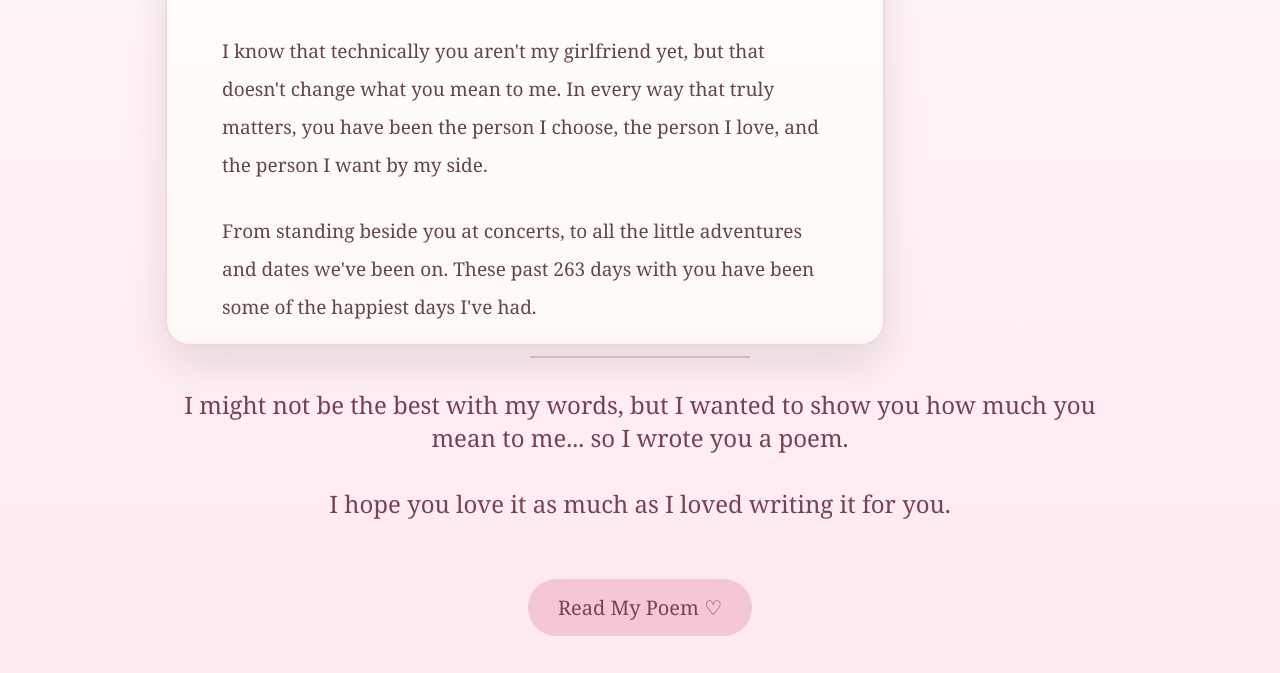
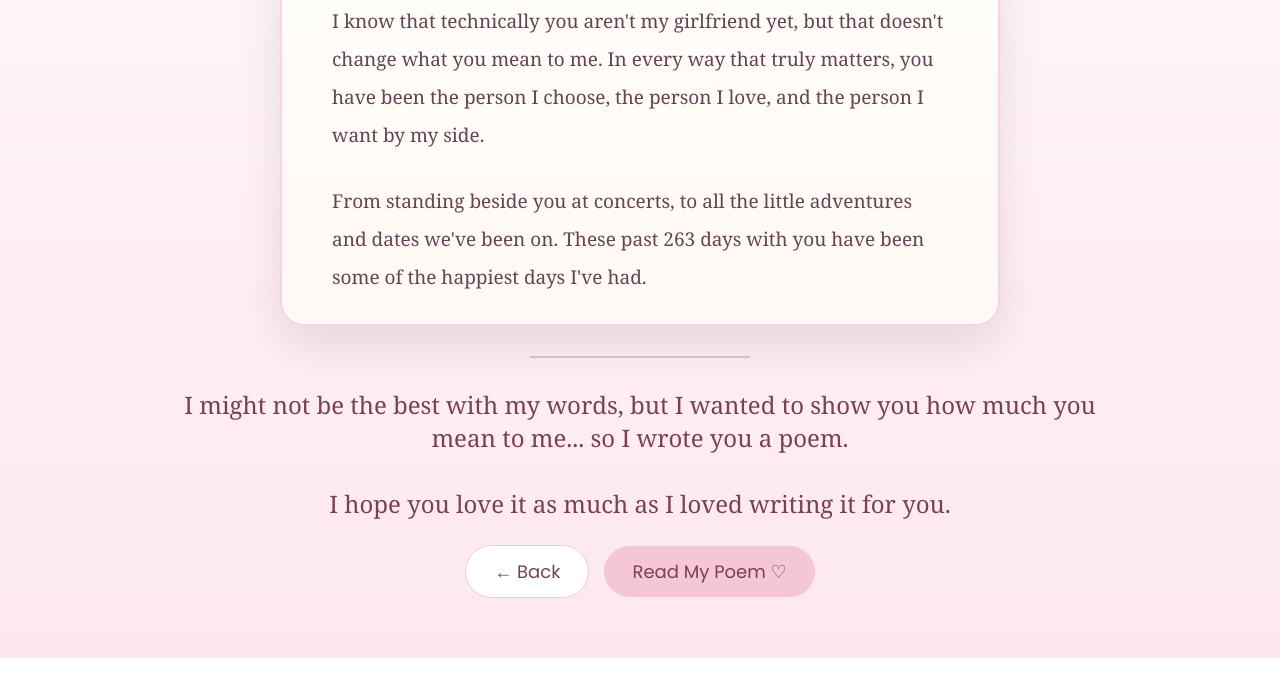
Before and after one commit to ceceararcode/for-amber, a plain HTML site: page letter.html in a window 1280 px wide. Shown: the part 356-1029 px from the top of the page. Drawn offline with Linux system fonts and the light colour scheme.

Commit message:
Add files via upload

```diff
--- a/letter.html
+++ b/letter.html
@@ -67,7 +67,6 @@
             </p>
 
             <div class="signature">
-
                 <div class="signature-heart">♥</div>
                 <p>
                     Yours, always,
@@ -87,10 +86,13 @@
                 <br><br>
                 I hope you love it as much as I loved writing it for you.
             </p>
-
-            <a href="poem.html" class="next-button">
+            <div class="button-container">
+                <a href="index.html" class="back-button">← Back</a>
+                <a href="poem.html" class="next-button">
                 Read My Poem ♡
             </a>
+            </div>
+
     </div>
 
 </body>
--- a/style.css
+++ b/style.css
@@ -75,14 +75,16 @@ p {
 /* LETTER PAGE */
 
 .letter-page {
-    width:90%;
+    width:100%;
     max-width:950px;
+    display:flex;
+    flex-direction:column;
+    align-items:center;
+    justify-content:center;
     text-align:center;
-    padding:60px 0 50px;
+    padding:20px 0;
     margin:0 auto;
 }
-
-
 
 .paper{
 width:100%;
@@ -90,19 +92,15 @@ max-width:720px;
 height:510px;
 overflow-y:auto;
 box-sizing:border-box;
-
-background:
-linear-gradient(
-180deg,
-#fffefb,
-#fff9f5);
-padding:55px;
+background:linear-gradient(180deg,#fffefb,#fff9f5);
+padding:45px 50px;
 border-radius:24px;
 border:2px solid #f6d5df;
 box-shadow:0 18px 45px rgba(0,0,0,.10);
 position:relative;
 line-height:2;
 text-align:left;
+margin:20px auto;
 animation:letterAppear 1s ease;
 }
 
@@ -189,21 +187,37 @@ scale(1);
 
 }
 
-.next-button {
+.button-container {
+    display: flex;
+    gap: 15px;
+    justify-content:center;
+    align-items:center;
+    margin-top: 25px;
+    flex-wrap:wrap;
+}
+
+.next-button, .back-button {
     display:inline-block;
-    margin-top:35px;
-    background:#f4c6d7;
-    padding:15px 30px;
+    padding:12px 28px;
     border-radius:50px;
     text-decoration:none;
-    color:#7a4055;
-    font-size:20px;
-    transition:0.3s;
+    font-size:18px;
+    font-family: "Poppins", sans-serif;
+    transition:0.s;
 }
 
+    .next-button {
+    background:#f4c6d7;
+    color:#7a4055;
+}
 
+.back-button {
+    background: #ffffff;
+    color:#7a4055;
+    border: 1.5px solid #f4c6d7;
+}
 
-.next-button:hover {
+.next-button:hover, .back-button:hover {
     transform:scale(1.05);
 }
 
```
Also changed, not shown: poem.html (+5 -1 lines).
